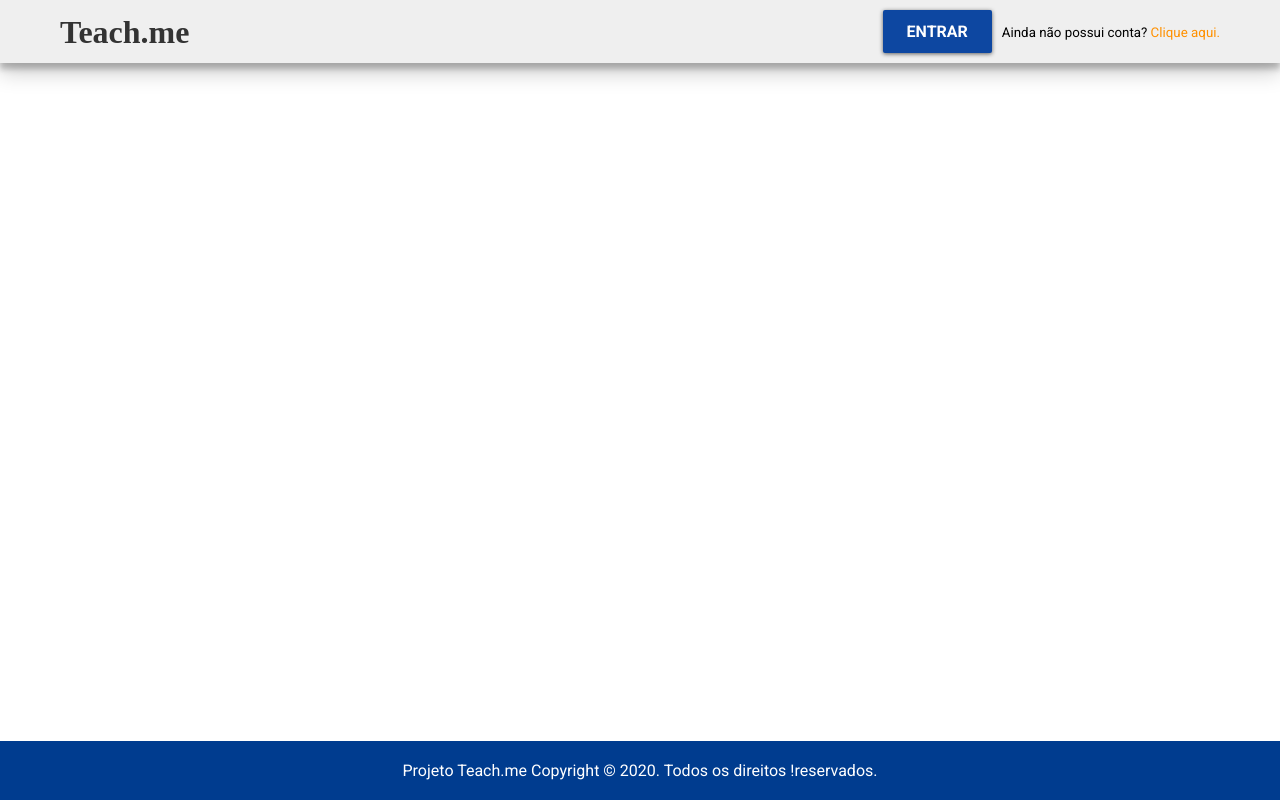
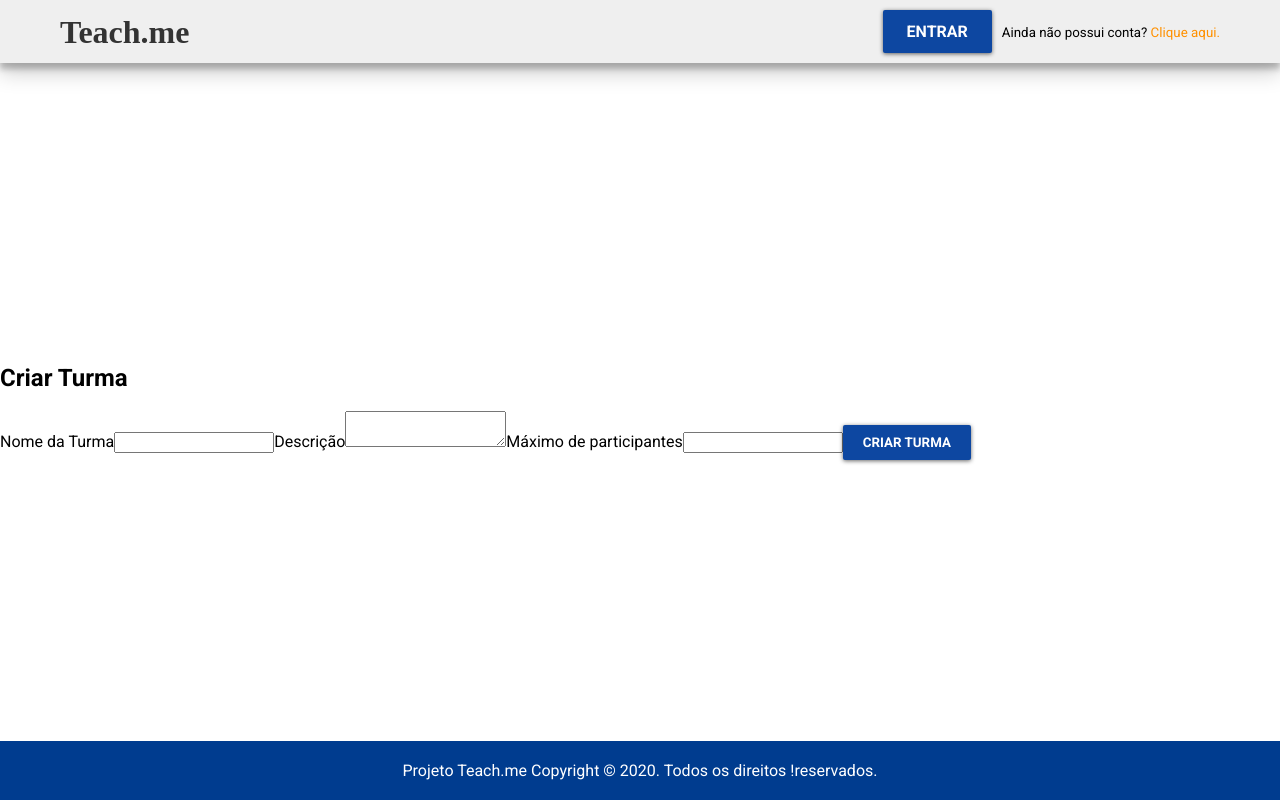
Before and after one commit to GabrielVanLoon/Projeto_Teach.me, a React (Create React App) app in the folder teachme-app/: page /painel/turma/criar in a window 1280 px wide. Built offline with nearby package versions, Linux system fonts and the light colour scheme; a web font is replaced by a local one.

Commit message:
Adicionado htmls Painel

```diff
--- a/teachme-app/package.json
+++ b/teachme-app/package.json
@@ -7,6 +7,7 @@
     "@testing-library/jest-dom": "^4.2.4",
     "@testing-library/react": "^9.5.0",
     "@testing-library/user-event": "^7.2.1",
+    "ajv": "^6.8.1",
     "react": "^16.13.1",
     "react-dom": "^16.13.1",
     "react-scripts": "3.4.1"
--- a/teachme-app/src/App.js
+++ b/teachme-app/src/App.js
@@ -6,9 +6,14 @@ import { Router, Link } from "@reach/router"
 import Header from './shared/Header';
 import Footer from './shared/Footer';
 
-import Home from      './home/Home'
-import Login from     './login/Login'
-import Cadastro from  './cadastro/Cadastro'
+import Home from      './home/Home';
+import Login from     './login/Login';
+import Cadastro from  './cadastro/Cadastro';
+
+import Painel from './painel/Painel';
+import MeuPerfil from './painel/meu-perfil/MeuPerfil'
+import MinhasTurmas from './painel/turmas/MinhasTurmas'
+import CriarTurma from './painel/turmas/CriarTurma'
 
 function App() {
   return (
@@ -17,9 +22,15 @@ function App() {
         <Header/>
 
         <Router>
-          <Home  path='/'/>
-          <Login path='login'/>
+          <Home     path='/' default/>
+          <Login    path='login'/>
           <Cadastro path='cadastro'/>
+
+          <Painel       path='painel'/>
+          <MeuPerfil    path='painel/meu-perfil'/>
+          <MinhasTurmas path='painel/turma/minhas-turmas'/>
+          <CriarTurma   path="painel/turma/criar"/>
+
         </Router>
 
         <Footer/>
--- a/teachme-app/src/login/Login.js
+++ b/teachme-app/src/login/Login.js
@@ -8,13 +8,18 @@ function Login() {
     <main id="page-login">
         <h1>Bem vindo ao <span>Teach.me</span></h1>
         <p>Uma plataforma onde alunos e professores se encontram.</p>
+
         <form id="form-login">
+
             <label for="username">Nome de usuário</label>
             <input type="text" name="username"/>
+
             <label for='password'>Senha</label>
             <input type="password" name="password"/>
+
             <button type="submit" class="btn" name="btn-login">Entrar</button>
         </form>
+
         <p><small>Ainda não possui uma conta? Clique aqui e <Link to="/cadastro">cadastre-se.</Link></small></p>
     </main>
   );
--- /dev/null
+++ b/teachme-app/src/painel/Painel.js
@@ -0,0 +1,31 @@
+import React from 'react';
+import './Painel.css';
+
+import { Router, Link } from "@reach/router"
+
+function Painel() {
+    return (
+        <main id="page-painel">
+            <section>
+                <h3>Olá NOME_USUÁRIO.</h3>
+                <h2>Bem vindo ao Teach.me</h2>
+            </section>
+
+            <section>
+                <h3>Notificações</h3>
+            </section>
+
+            <nav>
+                <h3>O que deseja fazer?</h3>
+                <a href="#" class="btn">Ver Perfil</a>
+                <a href="#" class="btn">Buscar instrutor</a>
+                <a href="#" class="btn">Minhas aulas</a>
+                <a href="#" class="btn">Minhas turmas</a>
+                <a href="#" class="btn">Chat</a>
+            </nav>
+
+        </main>
+    );
+  }
+
+  export default Painel;
--- /dev/null
+++ b/teachme-app/src/painel/meu-perfil/MeuPerfil.js
@@ -0,0 +1,18 @@
+import React from 'react';
+import './MeuPerfil.css';
+
+import { Router, Link } from "@reach/router"
+
+function MeuPerfil() {
+  return (
+    <main id="page-meu-perfil">
+        <h1>MeuPerfil</h1>
+        <h3>João da Silva e Silva</h3>
+
+        {/* Dá pra ver certinho como vmaos fazer essa página depois... não é prioridade. */}
+
+    </main>
+  );
+}
+
+export default MeuPerfil;
--- /dev/null
+++ b/teachme-app/src/painel/turmas/CriarTurma.js
@@ -0,0 +1,29 @@
+import React from 'react';
+import './CriarTurma.css';
+
+import { Router, Link } from "@reach/router"
+
+function CriarTurma() {
+    return (
+        <main id="page-criar-turma">
+            <section>
+                <h1>Criar Turma</h1>
+            </section>
+
+            <form>
+                <label for="classname">Nome da Turma</label>
+                <input type="text" id="classname" name="classname"/>
+
+                <label for="descricao">Descrição</label>
+                <textarea id="descricao" name="descricao"></textarea>
+
+                <label for="class-size">Máximo de participantes</label>
+                <input type="number" id="class-size" name="class-size"/>
+
+                <button type="submit" class="btn">Criar Turma</button>
+            </form>
+        </main>
+    );
+  }
+
+  export default CriarTurma;
--- /dev/null
+++ b/teachme-app/src/painel/turmas/MinhasTurmas.js
@@ -0,0 +1,30 @@
+import React from 'react';
+import './MinhasTurmas.css';
+
+import { Router, Link } from "@reach/router"
+
+function MinhasTurmas() {
+    return (
+        <main id="page-minhas-turmas">
+            <section>
+                <h1>Minhas Turmas</h1>
+                <p>Ainda não possui nenhuma turma? Crie agora mesmo!!</p>
+                <button class="btn">Criar Turma</button>
+            </section>
+
+            <article>
+                <h4>Time da Nasa</h4>
+                <p><small>4/5 participantes</small></p>
+                <p>Grupo de estudos de conversação em inglês.</p>
+            </article>
+
+            <article>
+                <h4>Time da Nasa</h4>
+                <p><small>4/5 participantes</small></p>
+                <p>Grupo de estudos de conversação em inglês.</p>
+            </article>
+        </main>
+    );
+  }
+
+  export default MinhasTurmas;
```
Also changed, not shown: teachme-app/src/painel/Painel.css (added), teachme-app/src/painel/meu-perfil/MeuPerfil.css (added), teachme-app/src/painel/turmas/CriarTurma.css (added), teachme-app/src/painel/turmas/MinhasTurmas.css (added), 1 other file (tests, documents, lock files or other folders).
